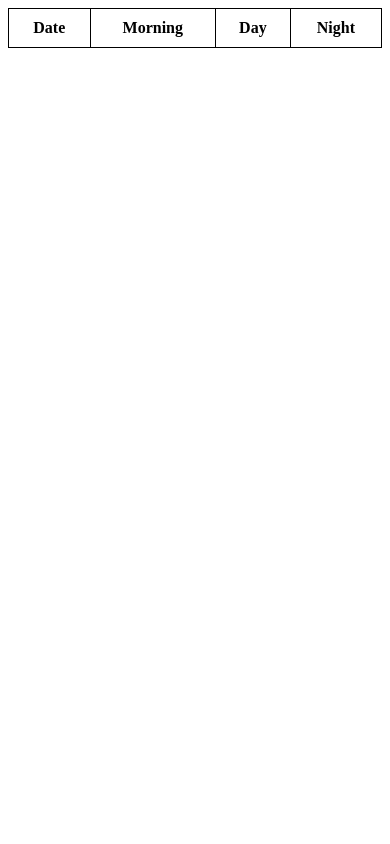
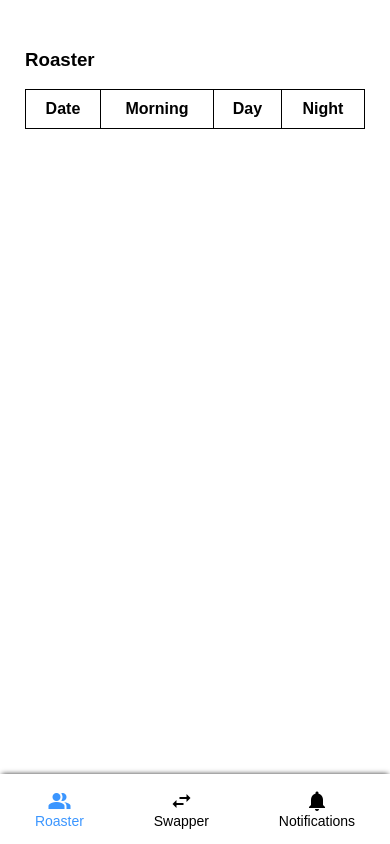
Before and after one commit to VidhwanJava/SwapBro, a plain HTML site: page public/index.html in a window 390 px wide. Drawn offline with nearby package versions, Linux system fonts and the light colour scheme; no server answers.

Commit message:
Phone/Bottom navigation added

```diff
--- a/public/index.html
+++ b/public/index.html
@@ -1,15 +1,18 @@
 <!DOCTYPE html>
-<html lang="en">
+<html>
   <head>
-    <meta charset="UTF-8" />
-    <meta name="viewport" content="width=device-width, initial-scale=1.0" />
-    <meta http-equiv="X-UA-Compatible" content="ie=edge" />
+  <meta name="viewport" content="width=device-width, initial-scale=1" />
   <link rel="apple-touch-icon" sizes="180x180" href="/apple-touch-icon.png">
   <link rel="icon" type="image/png" sizes="32x32" href="/favicon-32x32.png">
   <link rel="icon" type="image/png" sizes="16x16" href="/favicon-16x16.png">
   <link rel="manifest" href="/manifest.json">
   <script src="//ajax.googleapis.com/ajax/libs/jquery/1.9.1/jquery.min.js"></script>
   <title>SwapBro!</title>
+  <link rel="stylesheet" href="style.css" />
+  <link
+    href="https://fonts.googleapis.com/icon?family=Material+Icons"
+    rel="stylesheet"
+  />
 </head>
   <script>
     if('serviceWorker' in navigator){
@@ -42,24 +45,10 @@
       // Initialize Firebase
       firebase.initializeApp(firebaseConfig);
     </script>
-    <style>
-      table,
-      th,
-      td {
-        border: 1px solid black;
-        border-collapse: collapse;
-      }
 
-      th,
-      td {
-        padding: 10px;
-      }
-
-      table {
-        border-spacing: 5px;
-        text-align: center;
-      }
-    </style>
+    <div id="roaster" class="tabcontent">
+      <h3>Roaster</h3>
+      <!-- <p>Shift roaster appears here!</p> -->
       <table id="tab" style="width: 100%">
         <tr id="tr">
           <th>Date</th>
@@ -68,10 +57,74 @@
           <th>Night</th>
         </tr>
       </table>
+    </div>
+
+    <div id="swapper" class="tabcontent">
+      <h3>Swapper</h3>
+      <p>Swap page goes here!</p>
+    </div>
+
+    <div id="notis" class="tabcontent">
+      <h3>Notifications</h3>
+      <p>
+        Swap notifications arrives here!
+      </p>
+    </div>
+
+    <nav class="mobile-bottom-nav">
+      <div
+        class="mobile-bottom-nav__item mobile-bottom-nav__item--active"
+        onclick="openPage('roaster')"
+        id="default"
+      >
+        <div class="mobile-bottom-nav__item-content">
+          <i class="material-icons">people_alt</i>
+          Roaster
+        </div>
+      </div>
+      <div class="mobile-bottom-nav__item" onclick="openPage('swapper')">
+        <div class="mobile-bottom-nav__item-content">
+          <i class="material-icons">swap_horiz</i>
+          Swapper
+        </div>
+      </div>
+      <div class="mobile-bottom-nav__item" onclick="openPage('notis')">
+        <div class="mobile-bottom-nav__item-content">
+          <i class="material-icons">notifications</i>
+          Notifications
+        </div>
+      </div>
+    </nav>
 
     <script>
+
+      //Script for bottom Navigator pane
+
+      function openPage(pageName) {
+        var i, tabcontent;
+        tabcontent = document.getElementsByClassName("tabcontent");
+        for (i = 0; i < tabcontent.length; i++) {
+          tabcontent[i].style.display = "none";
+        }
+        document.getElementById(pageName).style.display = "block";
+      }
+
+      // Get the element with id="default" and click on it
+      document.getElementById("default").click();
+
+      var navItems = document.querySelectorAll(".mobile-bottom-nav__item");
+      navItems.forEach(function (e, i) {
+        e.addEventListener("click", function (e) {
+          navItems.forEach(function (e2, i2) {
+            e2.classList.remove("mobile-bottom-nav__item--active");
+          });
+          this.classList.add("mobile-bottom-nav__item--active");
+        });
+      });
+
+      //script for fiebase roaster table
+
       var database = firebase.database();
-      var i = 1;
       database
         .ref("shift")
         .orderByChild("date")
@@ -86,9 +139,9 @@
                   "<tr style='background-color:#4ebf87; color: white;'>";
               } else content += "<tr>";
               content += "<td>" + val.date + "</td>";
-              content += "<td>" + val.morning + "</td>";
-              content += "<td>" + val.day + "</td>";
-              content += "<td>" + val.night + "</td>";
+              content += "<td onClick=swap('morning','"+ val.date+"','"+ val.morning+"')>" + val.morning + "</td>";
+              content += "<td onClick=swap('day','"+ val.date+"','"+val.day+"')>" + val.day + "</td>";
+              content += "<td onClick=swap('night','"+ val.date+"','"+val.night+"')>" + val.night + "</td>";
               content += "</tr>";
             });
             $("tbody").append(content);
--- /dev/null
+++ b/public/style.css
@@ -0,0 +1,73 @@
+body,
+html {
+  font-family: Arial, Helvetica, sans-serif;
+  margin: 0;
+  height: 100%;
+  padding: 10px;
+  padding-bottom: 50px;
+}
+
+h1 {
+  margin-bottom: 2000px;
+}
+
+* {
+  box-sizing: border-box;
+}
+
+table,
+th,
+td {
+  border: 1px solid black;
+  border-collapse: collapse;
+}
+
+th,
+td {
+  padding: 10px;
+}
+
+table {
+  border-spacing: 5px;
+  text-align: center;
+}
+
+.tabcontent {
+  display: none;
+  padding: 10px 5px 50px 5px;
+  margin-bottom: 20px;
+}
+
+.mobile-bottom-nav {
+  position: fixed;
+  bottom: 0;
+  left: 0;
+  right: 0;
+  z-index: 1000;
+  will-change: transform;
+  transform: translateZ(0);
+  display: flex;
+  height: 70px;
+  box-shadow: 0 -2px 5px -2px #333;
+  background-color: #fff;
+  cursor: alias;
+  /* border-radius: 8px 8px 0 0; */
+}
+
+.mobile-bottom-nav__item {
+  flex-grow: 1;
+  text-align: center;
+  font-size: 14px;
+  display: flex;
+  flex-direction: column;
+  justify-content: center;
+}
+
+.mobile-bottom-nav__item--active {
+  color: #3b96ff;
+}
+
+.mobile-bottom-nav__item-content {
+  display: flex;
+  flex-direction: column;
+}
```
Also changed, not shown: public/table_view.html (renamed from public/new.html). Lines whose indentation alone changed are shown as unchanged.
